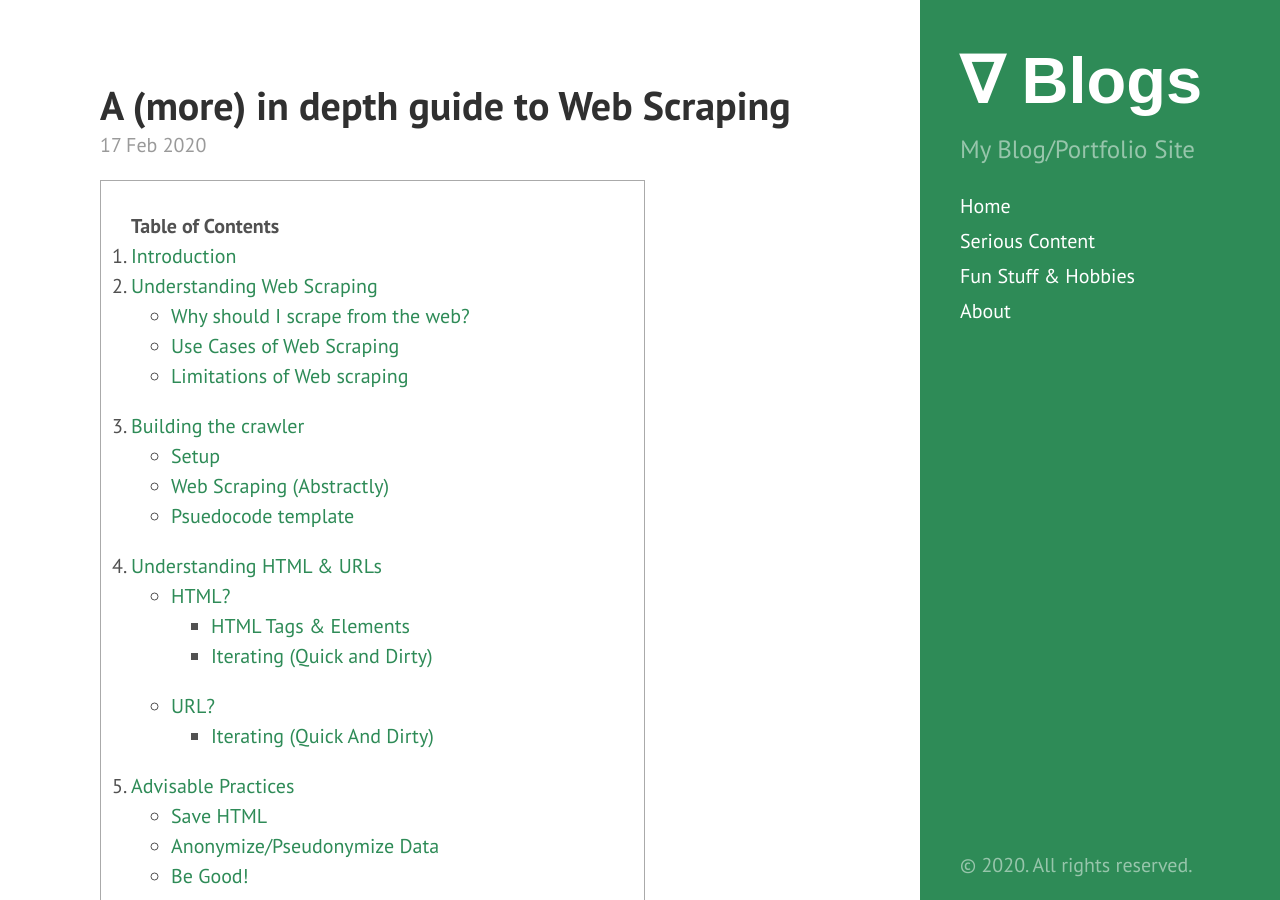
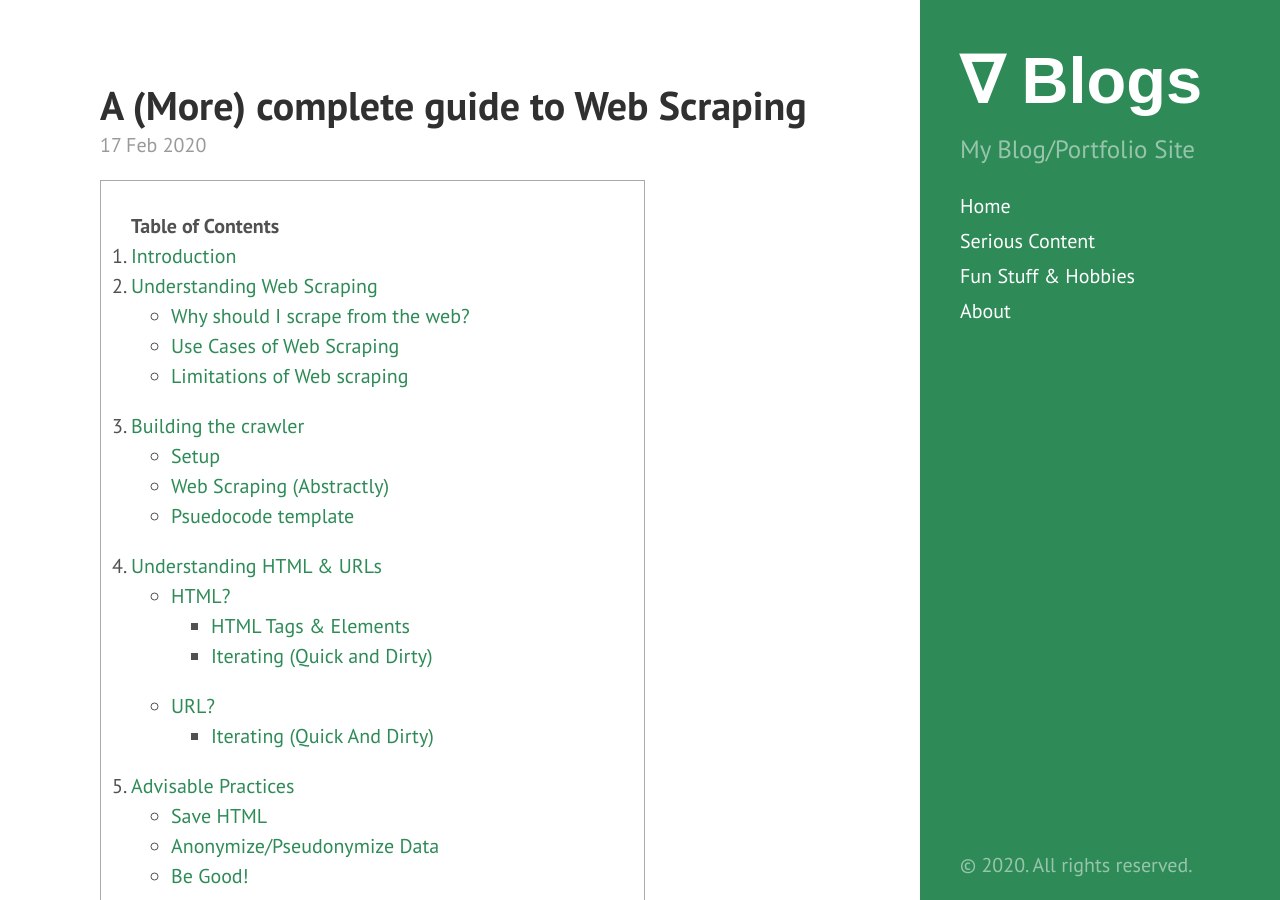
Before and after one commit to tedkim97/tedkim97.github.io, a Jekyll site: the page built from _posts/2020-02-17-webscraping.md, in a window 1280 px wide and 900 px high. Built offline with Jekyll 4.4.1, drawn with Linux system fonts in a browser that asks for light colours; formulas are drawn with MathJax 3; some of the changed text lies outside the part shown.

Commit message:
fixed typo

```diff
--- a/_posts/2020-02-17-webscraping.md
+++ b/_posts/2020-02-17-webscraping.md
@@ -1,6 +1,6 @@
 ---
 layout: post
-title: A (more) in depth guide to Web Scraping
+title: A (More) complete guide to Web Scraping
 published: true
 enable_latex: true
 permalink: /webscraping
```
Also changed, not shown: other parts of _posts/2020-02-17-webscraping.md (+1 -1 lines).
